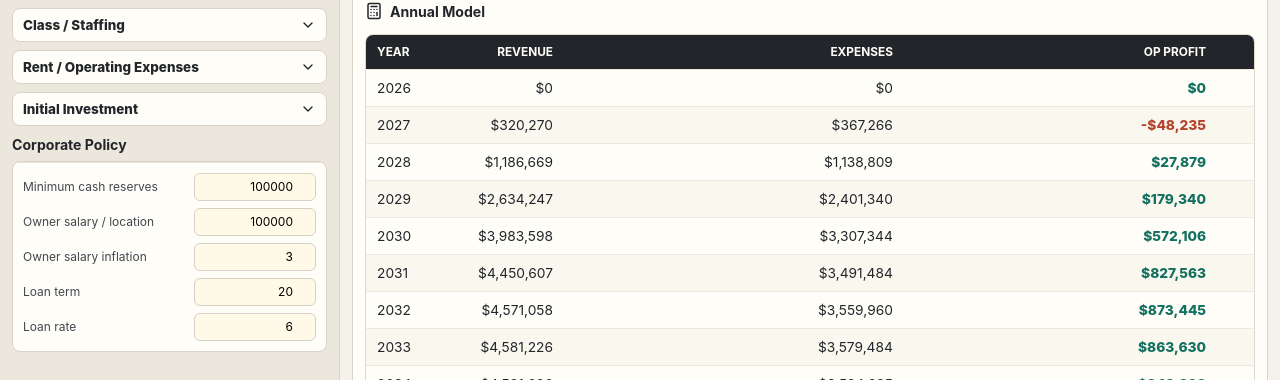
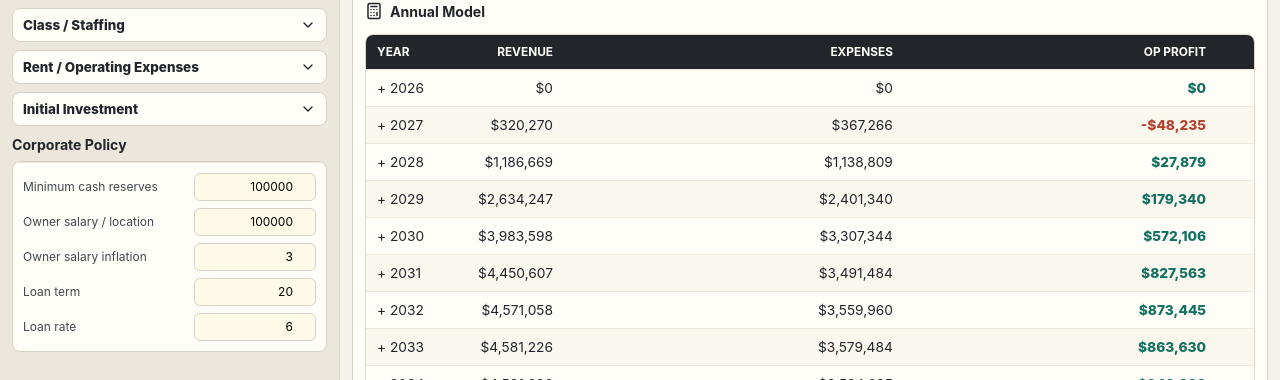
Before and after one commit to jkhart/theyardgym-financials, a React (Vite) app: page / in a window 1280 px wide. Shown: the part 420-800 px from the top of the page. Built offline with nearby package versions, Linux system fonts and the light colour scheme.

Commit message:
Expand annual table by month

```diff
--- a/src/components/Dashboard.jsx
+++ b/src/components/Dashboard.jsx
@@ -1,8 +1,40 @@
+import { Fragment, useState } from "react";
 import { BarChart3, Calculator } from "lucide-react";
 import { formatValue, money, pct } from "../lib/formatting.js";
 
 export function Dashboard({ model, locationMeta }) {
   const firstThreeYears = model.years.slice(0, 3);
+  const [expandedYear, setExpandedYear] = useState(null);
+
+  const monthsByYear = model.months.reduce((groups, month) => {
+    const year = Number(String(month.date).slice(0, 4));
+    const yearMonths = groups.get(year) ?? [];
+    yearMonths.push(month);
+    groups.set(year, yearMonths);
+    return groups;
+  }, new Map());
+
+  function toggleYear(year) {
+    setExpandedYear((current) => (current === year ? null : year));
+  }
+
+  function renderFinancialCells(row) {
+    return (
+      <>
+        <td>{money.format(row.operatingRevenue)}</td>
+        <td>{money.format(row.totalExpenses)}</td>
+        <td className={row.grossOperatingProfit < 0 ? "negative" : "positive"}>
+          {money.format(row.grossOperatingProfit)}
+        </td>
+        <td>{money.format(row.corporateDebtService ?? 0)}</td>
+        <td>{money.format(row.corporateTaxes ?? 0)}</td>
+        <td className={(row.netIncome ?? row.grossOperatingProfit) < 0 ? "negative" : "positive"}>
+          {money.format(row.netIncome ?? row.grossOperatingProfit)}
+        </td>
+        <td>{pct.format(row.operatingMargin)}</td>
+      </>
+    );
+  }
 
   return (
     <section className="dashboard">
@@ -66,22 +98,33 @@ export function Dashboard({ model, locationMeta }) {
               </tr>
             </thead>
             <tbody>
-              {model.years.map((m) => (
-                <tr key={m.year}>
-                  <td>{m.year}</td>
-                  <td>{money.format(m.operatingRevenue)}</td>
-                  <td>{money.format(m.totalExpenses)}</td>
-                  <td className={m.grossOperatingProfit < 0 ? "negative" : "positive"}>
-                    {money.format(m.grossOperatingProfit)}
-                  </td>
-                  <td>{money.format(m.corporateDebtService ?? 0)}</td>
-                  <td>{money.format(m.corporateTaxes ?? 0)}</td>
-                  <td className={(m.netIncome ?? m.grossOperatingProfit) < 0 ? "negative" : "positive"}>
-                    {money.format(m.netIncome ?? m.grossOperatingProfit)}
-                  </td>
-                  <td>{pct.format(m.operatingMargin)}</td>
-                </tr>
-              ))}
+              {model.years.map((m) => {
+                const isExpanded = expandedYear === m.year;
+                return (
+                  <Fragment key={m.year}>
+                    <tr
+                      aria-expanded={isExpanded}
+                      className="expandableYearRow"
+                      onClick={() => toggleYear(m.year)}
+                      onKeyDown={(event) => {
+                        if (event.key === "Enter" || event.key === " ") toggleYear(m.year);
+                      }}
+                      role="button"
+                      tabIndex={0}
+                    >
+                      <td>{isExpanded ? "-" : "+"} {m.year}</td>
+                      {renderFinancialCells(m)}
+                    </tr>
+                    {isExpanded &&
+                      (monthsByYear.get(m.year) ?? []).map((month) => (
+                        <tr className="expandedMonthRow" key={`${m.year}-${month.month}`}>
+                          <td>{month.monthLabel}</td>
+                          {renderFinancialCells(month)}
+                        </tr>
+                      ))}
+                  </Fragment>
+                );
+              })}
             </tbody>
           </table>
         </div>
--- a/src/styles.css
+++ b/src/styles.css
@@ -923,6 +923,40 @@ tbody tr:nth-child(even) {
   background: #faf7ef;
 }
 
+.expandableYearRow {
+  cursor: pointer;
+}
+
+.expandableYearRow:hover,
+.expandableYearRow:focus {
+  background: #f1eadf;
+  outline: none;
+}
+
+.expandableYearRow:hover td:nth-child(1),
+.expandableYearRow:hover td:nth-child(2),
+.expandableYearRow:focus td:nth-child(1),
+.expandableYearRow:focus td:nth-child(2) {
+  background: #f1eadf;
+}
+
+.expandedMonthRow {
+  color: #566067;
+}
+
+.expandedMonthRow td {
+  background: #fffaf0;
+}
+
+.expandedMonthRow td:first-child {
+  padding-left: 24px;
+}
+
+.expandedMonthRow td:nth-child(1),
+.expandedMonthRow td:nth-child(2) {
+  background: #fffaf0;
+}
+
 .positive {
   color: #147060;
   font-weight: 800;
```
